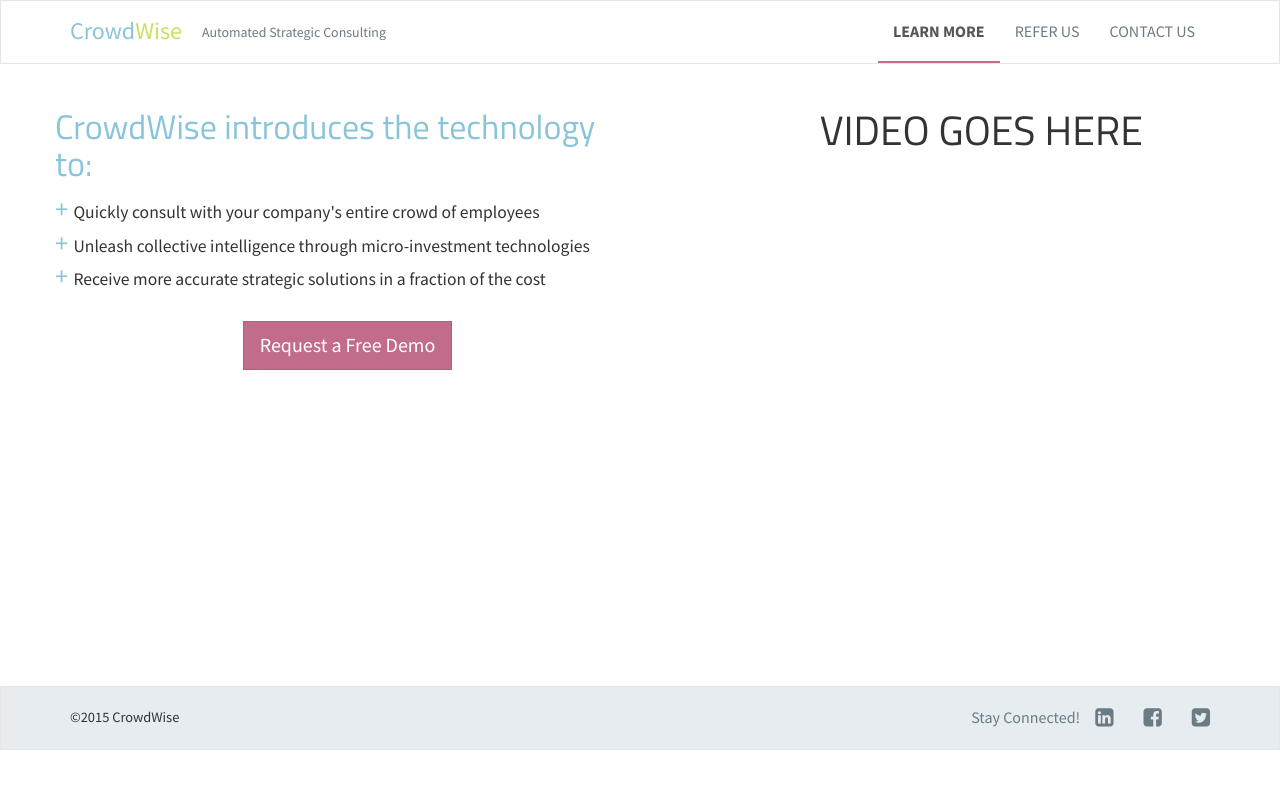
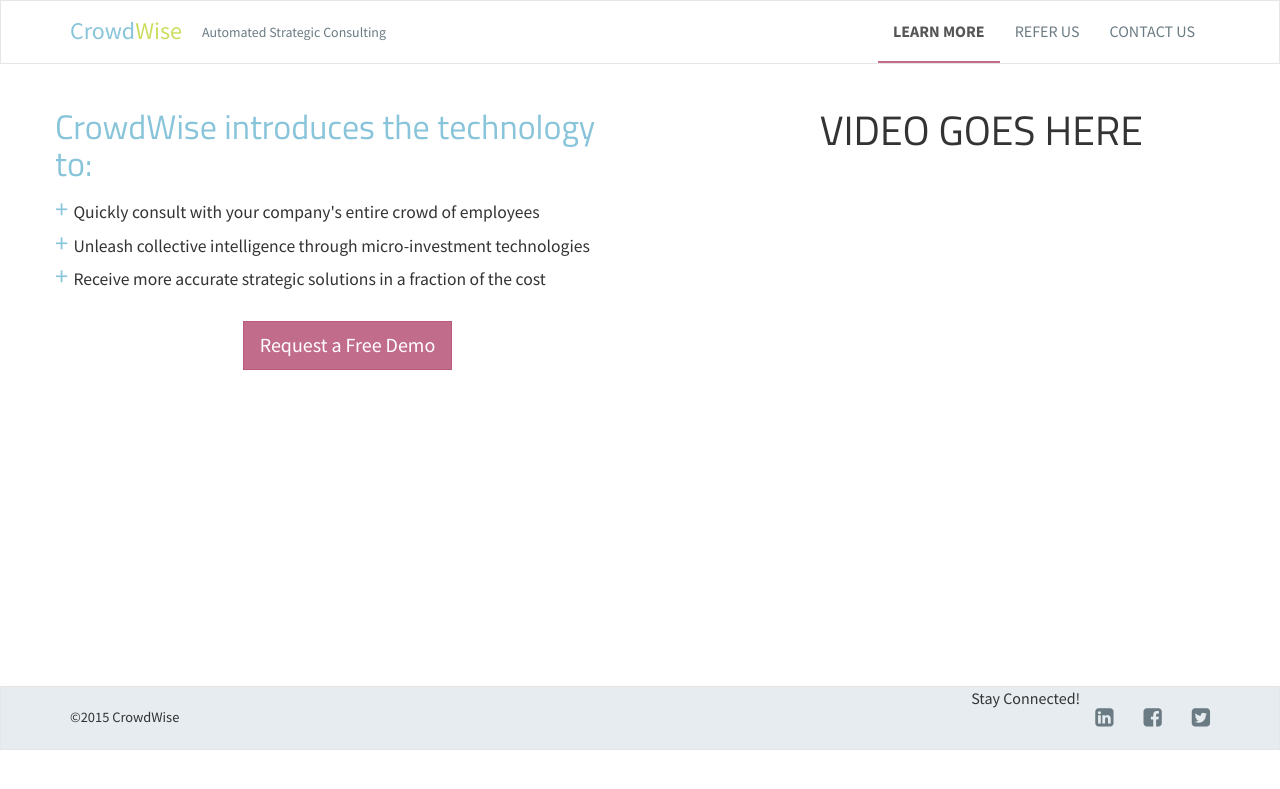
Before and after one commit to crowdwise/crowdwise.github.io, a Jekyll site: the page built from index.html, in a window 1280 px wide. Shown: the top 789 px of the page. Built offline with Jekyll 4.4.1, drawn with Linux system fonts in a browser that asks for light colours.

Commit message:
move footer text into ul

```diff
--- a/_includes/footer.html
+++ b/_includes/footer.html
@@ -4,6 +4,9 @@
       <p id="copy">&copy;2015 CrowdWise</p>
     </div>
     <ul class="nav navbar-nav navbar-right social">
+      <li>
+        Stay Connected!
+      </li>
       <li>
         <a href="#"><i class="fa fa-linkedin-square fa-lg"></i></a>
       </li>
@@ -14,6 +17,5 @@
         <a href="#"><i class="fa fa-twitter-square fa-lg"></i></a>
       </li>
     </ul>
-    <p class="navbar-text navbar-right">Stay Connected!</p>
   </div>
 </footer>
```
